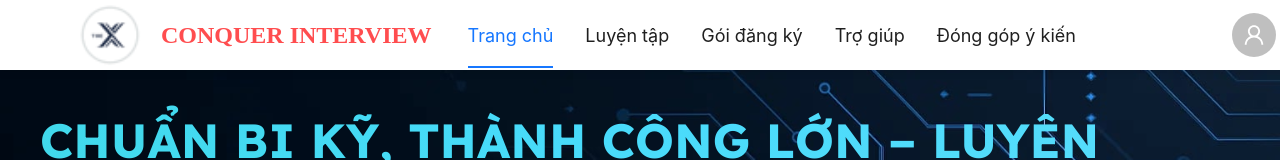
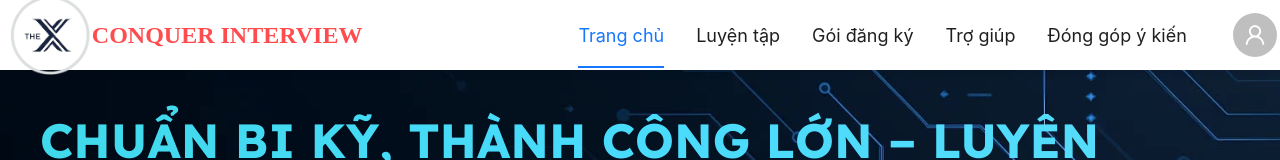
Before and after one commit to Luan0401/conquer_interview, a React (Vite) app: page / in a window 1280 px wide. Shown: the top 160 px of the page. Built offline with nearby package versions, Linux system fonts and the light colour scheme.

Commit message:
commit-fixlogo

```diff
--- a/src/components/Header/index.jsx
+++ b/src/components/Header/index.jsx
@@ -51,7 +51,7 @@ const AppHeader = () => {
     <Header className="app-header">
       {/* Logo */}
       <div className="logo">
-        <img src="/image/logo.png" alt="Logo" className="logo-img" />
+        <img src="/image/logo_one.png" alt="Logo" className="logo-img" />
         <span className="logo-text">CONQUER INTERVIEW</span>
       </div>
 
--- a/src/components/Header/index.scss
+++ b/src/components/Header/index.scss
@@ -9,16 +9,20 @@
   position: fixed;
   top: 0;
   left: 0;
-  width: 95%;
+  width: 99%;
   z-index: 1000;
-
+  padding-left: 10px;
+  padding-right: 10px;
   .logo {
     display: flex;
     align-items: center;
     gap: 1px;
 
+
     .logo-img {
-      height: 100px;     }
+      height: 80px;
+      object-fit: contain;
+    }
 
     .logo-text {
       font-size: 24px;
@@ -32,7 +36,7 @@
     flex: 1;
     display: flex;
     font-size: 18px;
-    margin-left: 20px;
+    margin-left: 200px;
     justify-content: flex-start;
     border-bottom: none;
     .ant-menu-overflow-item-rest {
--- a/src/pages/Home/index.css
+++ b/src/pages/Home/index.css
@@ -138,7 +138,7 @@
   display: flex;
   justify-content: center; /* giữa ngang */
   align-items: center;     /* giữa dọc */
-  margin-top: 100px;
+  margin-top: 60px;
   margin-bottom: 200px;
 }
 /* Hiệu ứng hover */
--- a/src/pages/feedback/index.scss
+++ b/src/pages/feedback/index.scss
@@ -1,3 +1,4 @@
 .feedback-title {
+    margin-top: 100px;
     color: #fff;
 }
--- a/src/pages/pricing/index.scss
+++ b/src/pages/pricing/index.scss
@@ -1,3 +1,4 @@
 .pricing-title {
+  margin-top: 100px;
   color: #fff;
 }
--- a/src/pages/support/index.scss
+++ b/src/pages/support/index.scss
@@ -1,3 +1,4 @@
 .support-title {
+  margin-top: 100px;
   color: #fff;
 }
```
Also changed, not shown: public/image/logo.png (deleted), public/image/logo_one.png (added).
